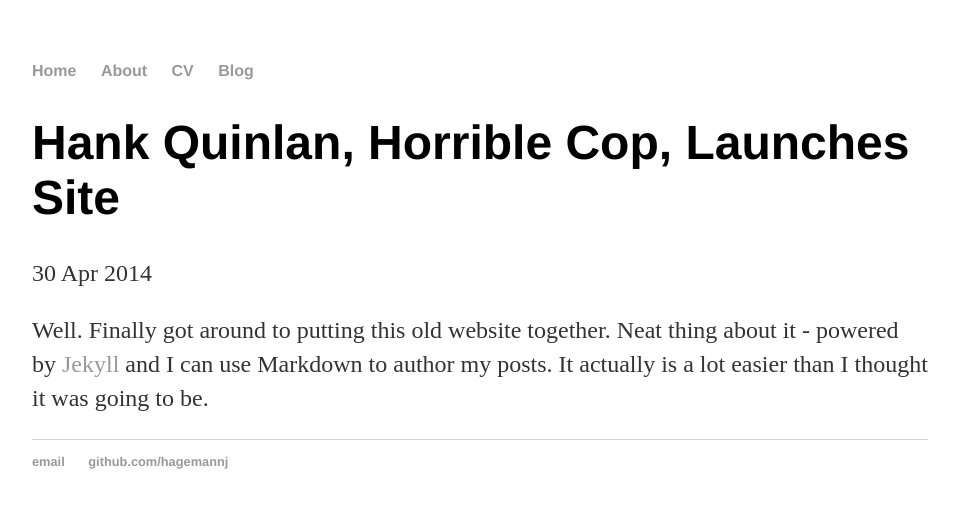
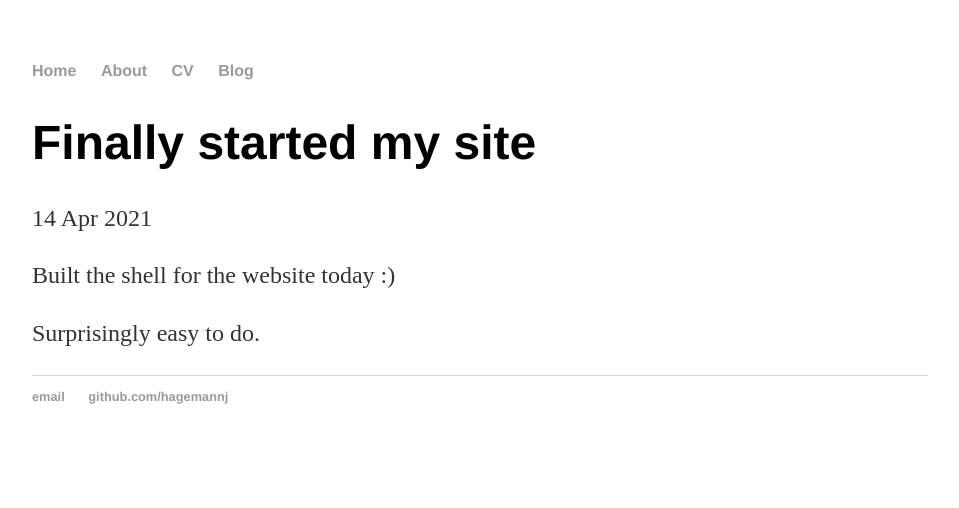
Before and after one commit to HagemannJ/HagemannJ.github.io, a Jekyll site: the page built from _posts/2014-04-30-hank-quinlan-site-launched.md, in a window 1280 px wide. Shown: the top 508 px of the page, without its empty margins (160-1119 px from the left). Built offline with Jekyll 4.4.1, drawn with Linux system fonts in a browser that asks for light colours.

Commit message:
Writing more info

```diff
--- a/_posts/2014-04-30-hank-quinlan-site-launched.md
+++ b/_posts/2014-04-30-hank-quinlan-site-launched.md
@@ -1,7 +1,9 @@
 ---
 layout: post
-title: "Hank Quinlan, Horrible Cop, Launches Site"
-date: 2014-04-30
+title: "Finally started my site"
+date: 2021-04-14
 ---
 
-Well. Finally got around to putting this old website together. Neat thing about it - powered by [Jekyll](http://jekyllrb.com) and I can use Markdown to author my posts. It actually is a lot easier than I thought it was going to be.
+Built the shell for the website today :)
+
+Surprisingly easy to do.
--- a/index.html
+++ b/index.html
@@ -5,5 +5,5 @@ title: Knud
 
 		<div class="blurb">
 			<h1>Hi there, Joshua Hagemann</h1>
-			<p>Born in Norway, I often go by <em>Knud</em>. Cryptography is my jam. <a href="/about">Read more about my life...</a></p>
+			<p>I'm from Norway and often go by <em>Knud</em>. I like cryptography, its cool. <a href="/about">Read more about my life...</a></p>
 		</div>
```
Also changed, not shown: about/index.html (+3 -4 lines).
